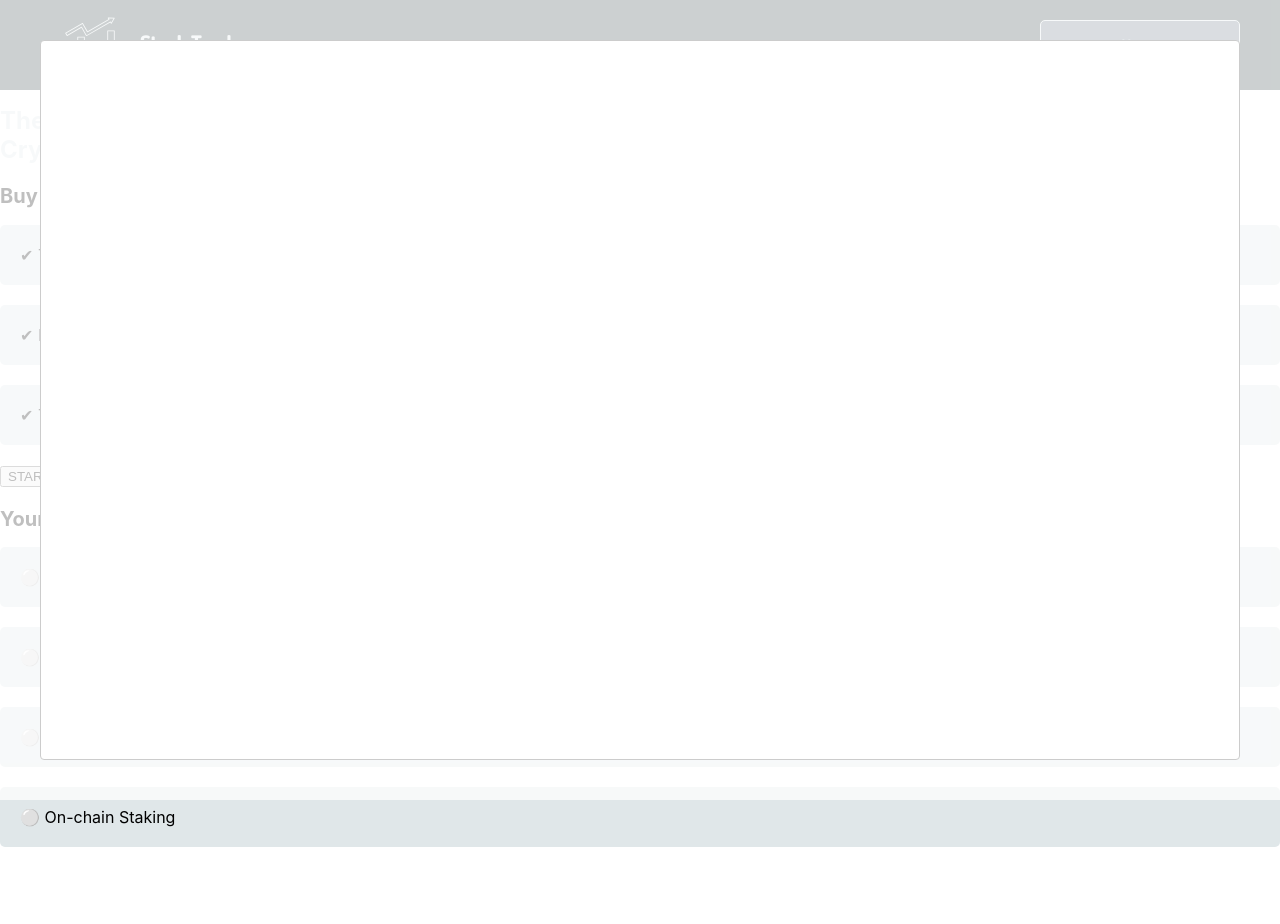
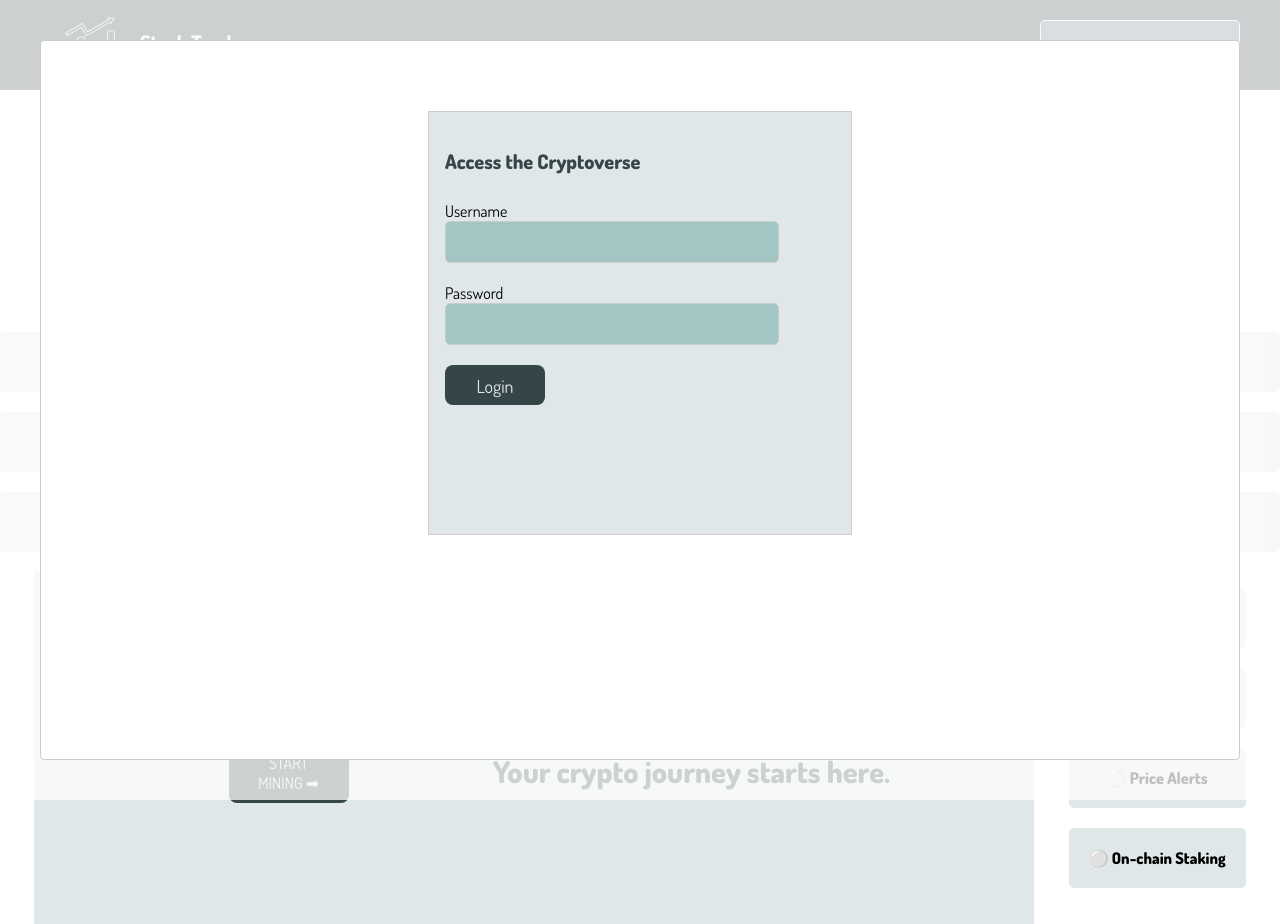
Before and after one commit to IoanCirja/Pentalog_Project, a React (Create React App) app in the folder stock-app/: page / in a window 1280 px wide. Both pictures are taken after a click on the button "START MINING ➡". Before the commit the page ends 867 px from the top, so only its background shows below. Built offline with nearby package versions, Linux system fonts and the light colour scheme.

Commit message:
Update News.css

```diff
--- a/stock-app/src/News.css
+++ b/stock-app/src/News.css
@@ -154,3 +154,94 @@ a:visited {
   opacity: 1;
   transition: opacity 0.5s ease-in-out;
 }
+#h1Main{
+  color:#354649;
+  font-size: 50px;
+  text-align: center;
+  font-family: "Dosis", sans-serif;
+}
+#h2Main{
+  color:#354649;
+  font-size: 30px;
+  text-align: center;
+  font-family: "Dosis", sans-serif;
+}
+#mainList{
+  font-weight: bold;
+  text-align: center;
+  font-family: "Dosis", sans-serif;
+}
+#loginButton{
+  padding: 10px 20px;
+  font-size: 18px;
+  text-align: center;
+  text-decoration: none;
+  background-color:#354649; /* Culoarea de fundal */
+  color: #e0e7e9;
+  border: none;
+  border-radius: 8px;
+  cursor: pointer;
+  width: 100px;
+  height: 40px;
+  font-family: "Dosis", sans-serif;
+}
+#h2Dialog{
+  color:#354649;
+  font-family: "Dosis", sans-serif;
+}
+#loginButton:hover {
+  background-color: #6C7A89; /* O altă culoare de fundal */
+}
+#dialogLogin{
+  display: flex;
+  z-index:1000;
+  width: 390px;
+  height: 390px;
+  flex-direction: column;
+  margin-top: 50px;
+  gap:10px;
+  background-color: #e0e7e9;
+  border: 1px solid #ccc;
+  font-family: "Dosis", sans-serif;
+}
+
+input{
+  color:#354649;
+  background-color: #a3c6c4;
+  width: 80%;
+  padding: 10px;
+  margin-bottom: 10px;
+  font-size: 16px;
+  border: 1px solid #ccc; /* Contur simplu */
+  border-radius: 5px; /* Colțuri rotunjite */
+  font-family: "Dosis", sans-serif;
+}
+#btnDialog{
+  padding: 10px 20px;
+  font-size: 16px;
+  text-align: center;
+  text-decoration: none;
+  background-color:#354649; /* Culoarea de fundal */
+  color: #e0e7e9;
+  border: none;
+  border-radius: 8px;
+  cursor: pointer;
+  width: 120px;
+  height: 60px;
+  margin-left: 50px;
+  font-family: "Dosis", sans-serif;
+}
+#cryptoWorld{
+  display: flex;
+  flex-direction: row;
+  justify-content: space-evenly;
+}
+#btn-h2-main{
+  padding-top: 50px;
+  display: flex;
+  flex-direction: row;
+  justify-content: space-evenly;
+  background-color:  #e0e7e9;
+  width: 1000px;
+  align-items: center;
+}
```
